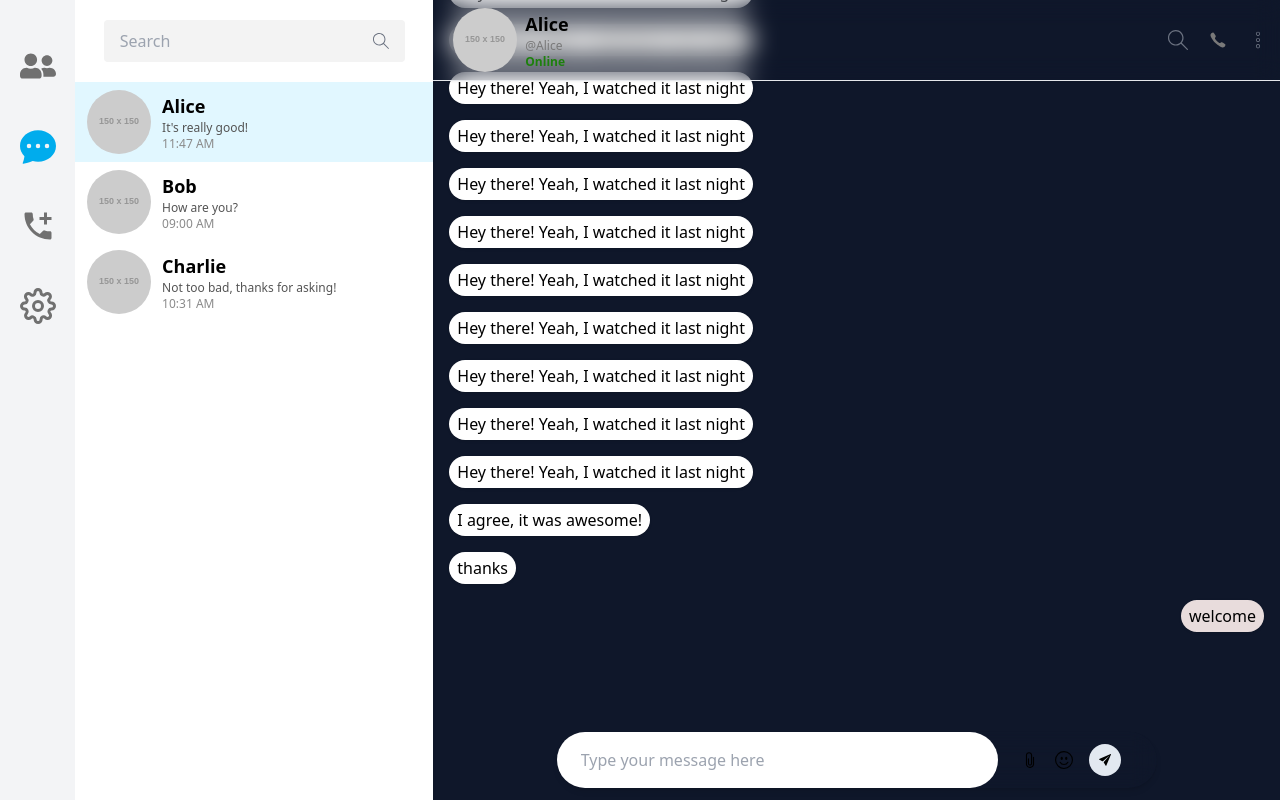
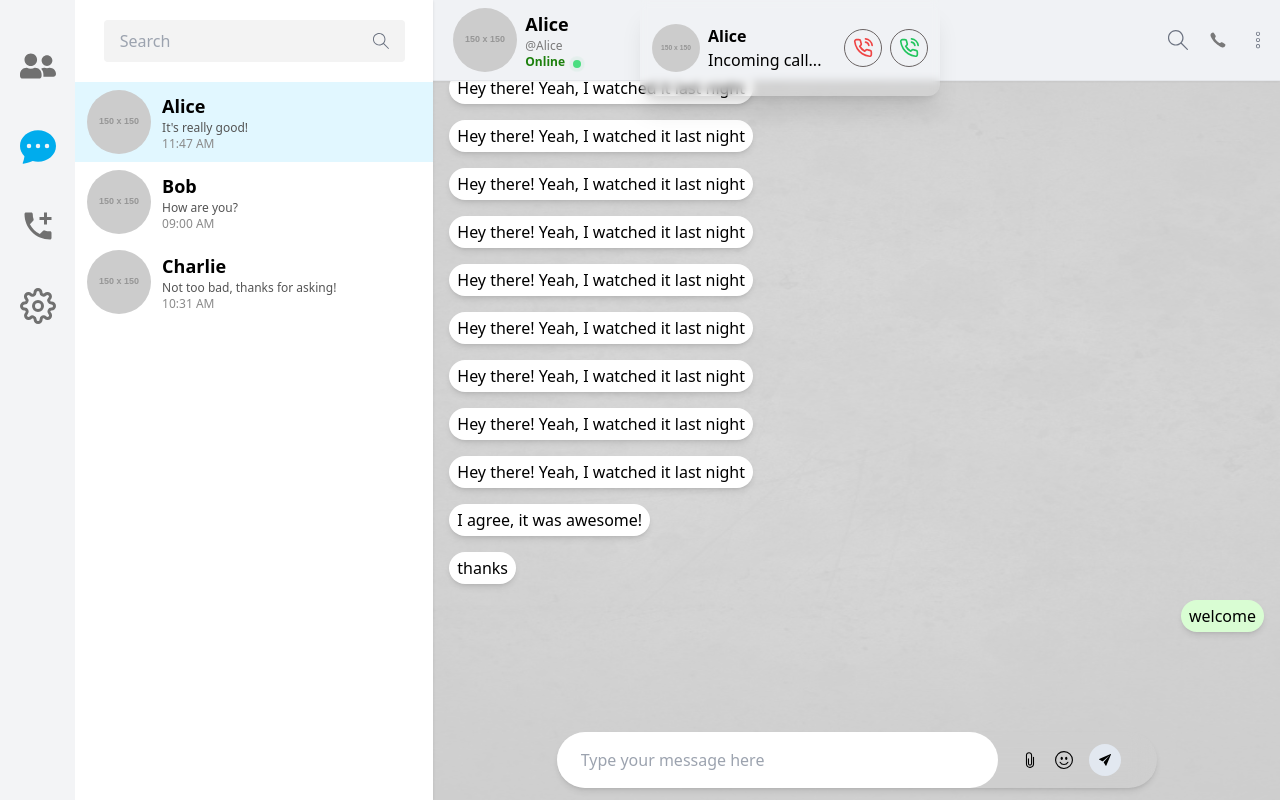
Before and after one commit to tonmoy5/chatpot, a React (Vite) app in the folder client/: page /chats in a window 1280 px wide. Built offline with nearby package versions, Linux system fonts and the light colour scheme.

Commit message:
active status popup, call popup added

```diff
--- /dev/null
+++ b/client/src/Components/Sidebar/Call/Popup.jsx
@@ -0,0 +1,36 @@
+import React from 'react';
+import userData from '../../../Assets/UserData/UserData';
+import {FiPhoneCall} from "react-icons/fi"
+import {HiOutlineVideoCamera} from "react-icons/hi"
+
+const Popup = () => {
+    const isAudioCall = true
+    return (
+        <div className='flex gap-3 p-3 items-center w-[calc(100vw-10px)] md:w-[300px] backdrop-blur-sm h-24 rounded-b-xl absolute z-10 top-0 left-[5px] md:left-[50%] right-[50%] m-auto shadow-xl justify-between'>
+            <div className="flex gap-2">
+                <img className='rounded-full w-12 h-12' src={userData.friends[0].avatar} alt="" />
+                <div>
+                <p className='font-semibold'>{userData.friends[0].name}</p>
+                <p className='font-thin'>Incoming call...</p>
+                </div>
+            </div>
+            <div className='flex gap-2'>
+                <button
+                className='p-2 rounded-full border hover:shadow-xl border-[#696363] text-red-500 text-xl hover:bg-red-400 hover:text-white hover:scale-120 transition-all'
+                >
+                    <FiPhoneCall
+                        className=''
+                    />
+                </button>
+                <button
+                className='p-2 rounded-full border hover:shadow-xl border-[#696363] text-green-500 text-xl hover:bg-green-400 hover:text-white hover:scale-120 transition-all'
+                >
+                   {isAudioCall?  <FiPhoneCall/>: <HiOutlineVideoCamera/>}
+                </button>
+
+            </div>
+        </div>
+    );
+};
+
+export default Popup;
--- a/client/src/Layouts/Main.jsx
+++ b/client/src/Layouts/Main.jsx
@@ -1,11 +1,13 @@
 import React from "react";
 import { Outlet } from "react-router-dom";
 import Sidebar from "../Components/Sidebar/Sidebar";
+import Popup from "../Components/Sidebar/Call/Popup";
 
 const Main = () => {
   return (
     <div className="relative w-full h-screen md:flex">
       <Sidebar />
+      <Popup />
 
       {/* Content area */}
 
--- a/client/src/Pages/Chat/Chat.jsx
+++ b/client/src/Pages/Chat/Chat.jsx
@@ -10,6 +10,8 @@
 import { SlMagnifier } from "react-icons/sl";
 import { BsEmojiSmile } from "react-icons/bs";
 import userData from "../../Assets/UserData/UserData";
+import chatBG from '../../Assets/img/chatBG.jpg'
+import Popup from "../../Components/Sidebar/Call/Popup";
 
 const Chat = (props) => {
   const chatID = props.chatID;
@@ -58,7 +60,7 @@
   return (
     <div className="">
       {/* chat heder */}
-      <div className="flex right-0 top-0 absolute w-full border-b items-center justify-between md:pl-5 pr-3 py-2 shadow-sm backdrop-blur-md transition-colors duration-500 ">
+      <div className="flex bg-chat-header right-0 top-0 absolute w-full border-b items-center justify-between md:pl-5 pr-3 py-2 shadow-sm backdrop-blur-md transition-colors duration-500 ">
         {/* friends profile */}
         <div className="grid grid-cols-5  ">
           {/* back arrow */}
@@ -86,11 +88,15 @@
             <p
               className={
                 chat.friend?.status
-                  ? "text-[#1D800D] font-bold text-xs"
+                  ? "text-[#1D800D] font-bold text-xs flex items-center gap-2"
                   : "text-[#A90000] font-bold text-xs"
               }
             >
               {status}
+              <span className={status=='Online'? 'relative mt-1 flex h-2 w-2':'hidden'}>
+                <span className="animate-ping absolute inline-flex h-full w-full rounded-full bg-green-500 opacity-75"></span>
+                <span className="relative inline-flex rounded-full h-2 w-2 bg-green-400"></span>
+              </span>
             </p>
           </div>
         </div>
@@ -115,15 +121,17 @@
       </div>
 
       {/* chats */}
+
       <div
-        className="bg-slate-900 h-[calc(100vh-60px)] md:h-[100vh] flex flex-col justify-between"
-        onClick={()=>isEmojiOpen && setIsEmojiOpen(false)}
+        className=" h-[calc(100vh-60px)] md:h-[100vh] flex flex-col justify-between bg-center "
+        onClick={() => isEmojiOpen && setIsEmojiOpen(false)}
+
       >
         {/* Top Section Start */}
         <div className="">
           <div
             ref={divRef}
-            className="w-full py-20 px-2 h-[calc(100vh-110px)] md:h-[calc(100vh-80px)]  overflow-y-scroll "
+            className=" w-full py-20 px-2 h-[calc(100vh-110px)] md:h-[calc(100vh-80px)] customScroll  overflow-y-scroll "
           >
             {sortedMessages?.map((message, index) => (
               <div
@@ -137,8 +145,8 @@
                 <p
                   className={
                     message.sender === "me"
-                      ? "bg-[#e8dcdc] rounded-full px-2 py-1 m-2 max-w-[500px] shadow"
-                      : "bg-[#FFFFFF] rounded-full px-2 py-1 m-2  shadow"
+                      ? "bg-chat-receiver-text-bg rounded-full px-2 py-1 m-2 max-w-[500px] shadow-md"
+                      : "bg-[#FFFFFF] rounded-full px-2 py-1 m-2  shadow-md"
                   }
                 >
                   {message.text}
@@ -164,7 +172,7 @@
               </span>
               <span
                 className="md:mr-4 mr-2 text-lg hover:scale-125 cursor-pointer transition-all"
-                onClick={()=>setIsEmojiOpen(!isEmojiOpen)}
+                onClick={() => setIsEmojiOpen(!isEmojiOpen)}
               >
                 <BsEmojiSmile className="relative" />
               </span>
@@ -193,6 +201,7 @@
         </div>
 
 
+        <img className="absolute -z-10 opacity-20 w-full h-screen" src={chatBG} alt="" />
       </div>
     </div>
   );
--- a/client/src/index.css
+++ b/client/src/index.css
@@ -1,3 +1,19 @@
 @tailwind base;
 @tailwind components;
 @tailwind utilities;
+
+
+
+  .customScroll::-webkit-scrollbar{
+    opacity:0;
+    background: transparent;
+    width: 10px;
+
+}
+.customScroll::-webkit-scrollbar:hover{
+    opacity: 1;
+}
+.customScroll:hover::-webkit-scrollbar-thumb{
+    background: rgb(164, 142, 142);
+    border-radius: 10px;
+}
--- a/client/tailwind.config.js
+++ b/client/tailwind.config.js
@@ -5,7 +5,14 @@
     "./src/**/*.{js,ts,jsx,tsx}",
   ],
   theme: {
-    extend: {},
+    extend: {
+      colors: {
+        'chat-cover': '#00A884',
+        'chat-header': '#F0F2F5',
+        'chat-hover': '#F5F6F6',
+        'chat-receiver-text-bg': '#D9FDD3',
+      },
+    },
   },
   plugins: [],
 }
```
Also changed, not shown: client/src/Assets/img/chatBG.jpg (added).
